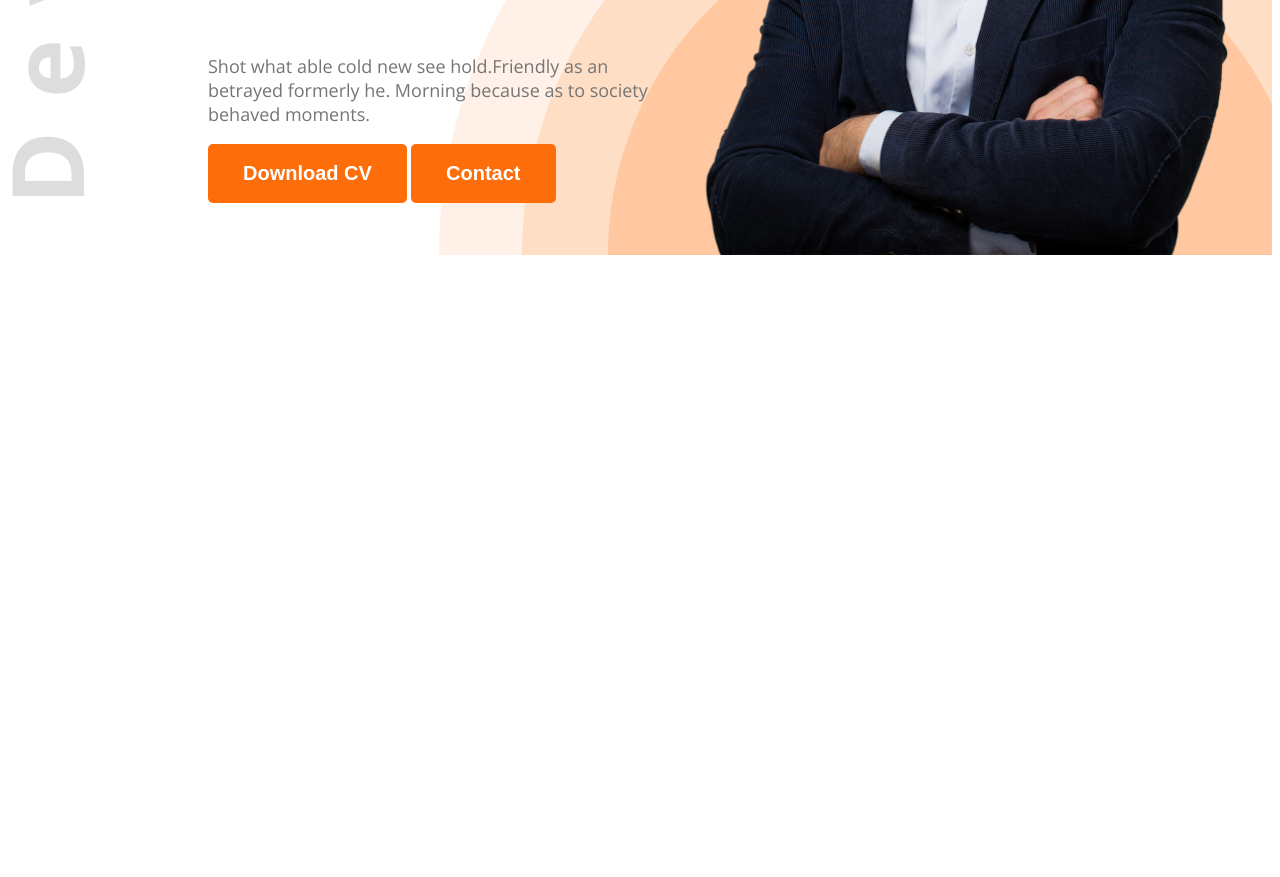
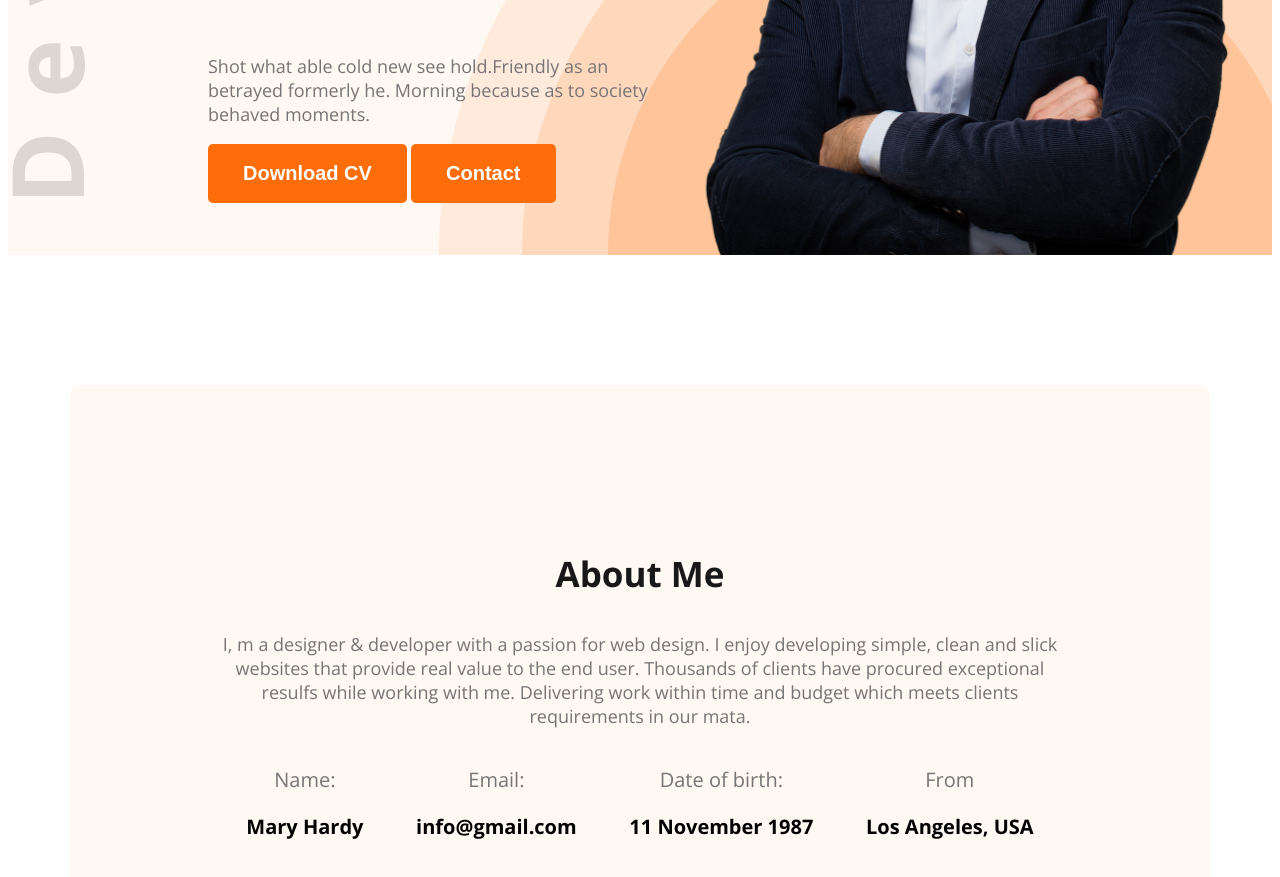
Before and after one commit to Tasnim813/web-dev-protfolio, a plain HTML site: page index.html in a window 1280 px wide. Shown: the part 575-1452 px from the top of the page. Before the commit the page ends 838 px from the top, so only its background shows below. Drawn offline with nearby package versions, Linux system fonts and the light colour scheme.

Commit message:
About section add

```diff
--- a/index.html
+++ b/index.html
@@ -10,7 +10,7 @@
     <link rel="stylesheet" href="style/protfolio.css">
 </head>
 <body class="open-sans-normal">
-    <header class="header">
+    <header class="header secondary-bg">
         <nav>
             <h3 class="nav-title">Ma<span class="text-primary">r</span>y</h3>
             <ul>
@@ -33,6 +33,35 @@
 
     </header>
     <main>
+        <section class="About secondary-bg">
+            <h3 class="section-title">About Me</h3>
+            <p class="section-decsription">I, m a designer & developer with a passion for web design. I enjoy developing simple, clean and slick websites that provide real value to the end user. Thousands of clients have procured exceptional resulfs while working with me. Delivering work within time and budget which meets clients requirements in our mata.</p>
+            <div class="about-items">
+                <div class="about-item">
+                    <p class="item-title">Name:</p>
+                    <p class="item-description">Mary Hardy </p>
+
+                </div>
+                <div class="about-item">
+                    <p class="item-title">Email:</p>
+                    <p class="item-description">info@gmail.com</p>
+
+                </div>
+                <div class="about-item">
+                    <p class="item-title">Date of birth:</p>
+                    <p class="item-description">11 November 1987</p>
+
+                </div>
+                <div class="about-item">
+                    <p class="item-title">From</p>
+                    <p class="item-description">Los Angeles, USA</p>
+
+                </div>
+
+
+            </div>
+
+        </section>
 
     </main>
     <footer>
--- a/style/protfolio.css
+++ b/style/protfolio.css
@@ -8,6 +8,9 @@
     "wdth" 100;
 }
 /* Shared style */
+.secondary-bg{
+    background-color: #FFF8F3;
+}
 .text-primary{
     color: #FD6E0A;
 }
@@ -23,6 +26,15 @@
     font-weight: bold;
     border: none;
 
+}
+.section-title{
+    font-size: 35px;
+    font-weight: bold;
+    color: #181818;
+}
+.section-decsription{
+    color: #757575;
+    font-size: 18px;
 }
 /* header */
 .header{
@@ -81,3 +93,29 @@ nav ul{
 .banner-protfolio-pic{
     width: 580px;
 }
+/* main style */
+main{
+    max-width: 1140px;
+    margin: 0 auto;
+}
+
+/* About style */
+.About{
+    border-radius: 10px;
+    padding: 130px 150px;
+    text-align: center;
+    margin-top: 130px;
+}
+.about-items{
+    display: flex;
+    justify-content: space-around;
+}
+.item-title{
+    font-size: 20px;
+    color: #757575;
+
+}
+.item-description{
+    font-size: 20px;
+    font-weight: bold;
+}
```
